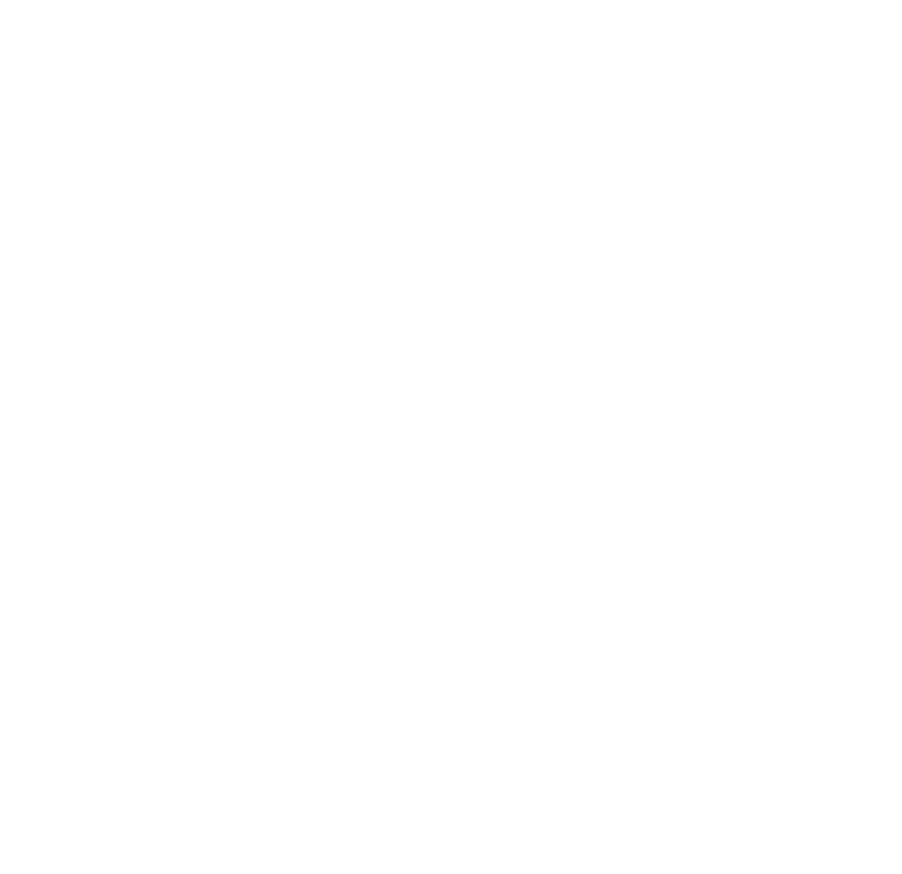
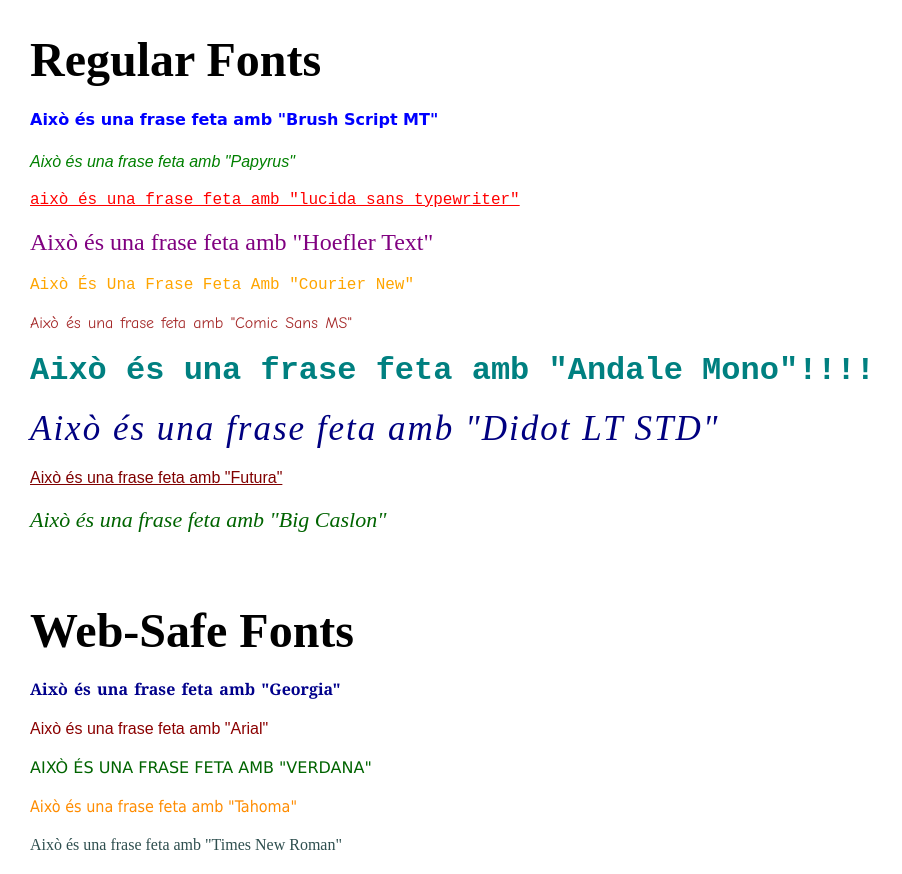
Before and after one commit to Cirvianum-DAW/mp9-act4-fonts-mario-rio, a plain HTML site: page index.html in a window 1280 px wide. Shown: the whole page, without its empty margins (0-902 px from the left). Before the commit the page ends 800 px from the top, so only its background shows below. Drawn offline with Linux system fonts and the light colour scheme.

Commit message:
Practica acabada

```diff
--- a/index.html
+++ b/index.html
@@ -3,15 +3,28 @@
   <head>
     <meta charset="UTF-8" />
     <meta name="viewport" content="width=device-width, initial-scale=1.0" />
-    <title>Document</title>
+    <title>Frases estilades</title>
+    <link rel="stylesheet" href="styles.css" />
   </head>
-  <body></body>
+
+  <body>
+    <h1>Regular Fonts</h1>
+    <div class="frase" id="frase1">Això és una frase feta amb "Brush Script MT"</div>
+    <div class="frase" id="frase2">Això és una frase feta amb "Papyrus"</div>
+    <div class="frase" id="frase3">Això és una frase feta amb "Lucida Sans Typewriter"</div>
+    <div class="frase" id="frase4">Això és una frase feta amb "Hoefler Text"</div>
+    <div class="frase" id="frase5">Això és una frase feta amb "Courier New"</div>
+    <div class="frase" id="frase6">Això és una frase feta amb "Comic Sans MS"</div>
+    <div class="frase" id="frase7">Això és una frase feta amb "Andale Mono"!!!!</div>
+    <div class="frase" id="frase8">Això és una frase feta amb "Didot LT STD"</div>
+    <div class="frase" id="frase9">Això és una frase feta amb "Futura"</div>
+    <div class="frase" id="frase10">Això és una frase feta amb "Big Caslon"</div><br>
+    <h1>Web-Safe Fonts</h1>
+    <div class="frase web-safe" id="fraseWS1">Això és una frase feta amb "Georgia"</div>
+    <div class="frase web-safe" id="fraseWS2">Això és una frase feta amb "Arial"</div>
+    <div class="frase web-safe" id="fraseWS3">Això és una frase feta amb "Verdana"</div>
+    <div class="frase web-safe" id="fraseWS4">Això és una frase feta amb "Tahoma"</div>
+    <div class="frase web-safe" id="fraseWS5">Això és una frase feta amb "Times New Roman"</div>
+  </body>
+
 </html>
-
-<!-- </head>
-<body>
-<h1>Llistat</h1>
-<p class="serif">Exemple 1</p>
-<p class="sansserif">Exemple 2</p>
-</body>
-</html> -->
--- a/styles.css
+++ b/styles.css
@@ -1,7 +1,108 @@
-p.serif {
-  font-family: "Times New Roman", Times, serif;
+body {
+  margin-top: 30px;
+  margin-left: 30px;
 }
 
-p.sansserif {
-  font-family: Arial, Helvetica, sans-serif;
+h1 {
+  font-size: 6ch;
+  margin-bottom: 20px;
 }
+
+.frase {
+  margin-bottom: 20px;
+}
+
+#frase1 {
+  font-family: 'Brush Script MT', cursive;
+  font-weight: bold;
+  color: blue;
+  line-height: 1.6;
+}
+
+#frase2 {
+  font-family: 'Papyrus', fantasy;
+  font-style: italic;
+  color: green;
+}
+
+#frase3 {
+  font-family: 'Lucida Sans Typewriter', monospace;
+  text-decoration: underline;
+  color: red;
+  text-transform: lowercase;
+}
+
+#frase4 {
+  font-family: 'Hoefler Text', serif;
+  font-size: 24px;
+  color: purple;
+}
+
+#frase5 {
+  font-family: 'Courier New', monospace;
+  color: orange;
+  text-transform: capitalize;
+}
+
+#frase6 {
+  font-family: 'Comic Sans MS', cursive;
+  color: brown;
+  word-spacing: 2px;
+}
+
+#frase7 {
+  font-family: 'Andale Mono', monospace;
+  font-size: 4ch;
+  font-weight: bold;
+  color: teal;
+}
+
+#frase8 {
+  font-family: 'Didot LT STD', serif;
+  font-size: 35px;
+  font-style: italic;
+  color: navy;
+  letter-spacing: 2px;
+}
+
+#frase9 {
+  font-family: 'Futura', sans-serif;
+  text-decoration: underline;
+  font-weight: 100;
+  color: maroon;
+}
+
+#frase10 {
+  font-family: 'Big Caslon', serif;
+  font-size: 22px;
+  font-style: italic;
+  color: darkgreen;
+}
+
+#fraseWS1 {
+  font-family: 'Georgia', serif;
+  font-weight: bold;
+  color: darkblue;
+  word-spacing: 2px;
+}
+
+#fraseWS2 {
+  font-family: 'Arial', sans-serif;
+  color: darkred;
+}
+
+#fraseWS3 {
+  font-family: 'Verdana', sans-serif;
+  color: darkgreen;
+  text-transform: uppercase;
+}
+
+#fraseWS4 {
+  font-family: 'Tahoma', sans-serif;
+  color: darkorange;
+}
+
+#fraseWS5 {
+  font-family: 'Times New Roman', serif;
+  color: darkslategray;
+}
```
